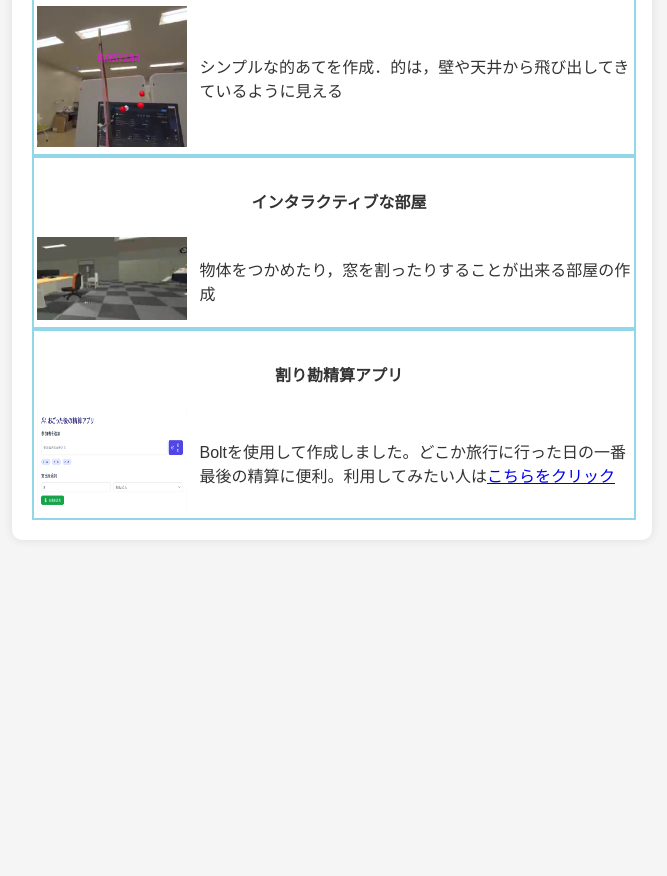
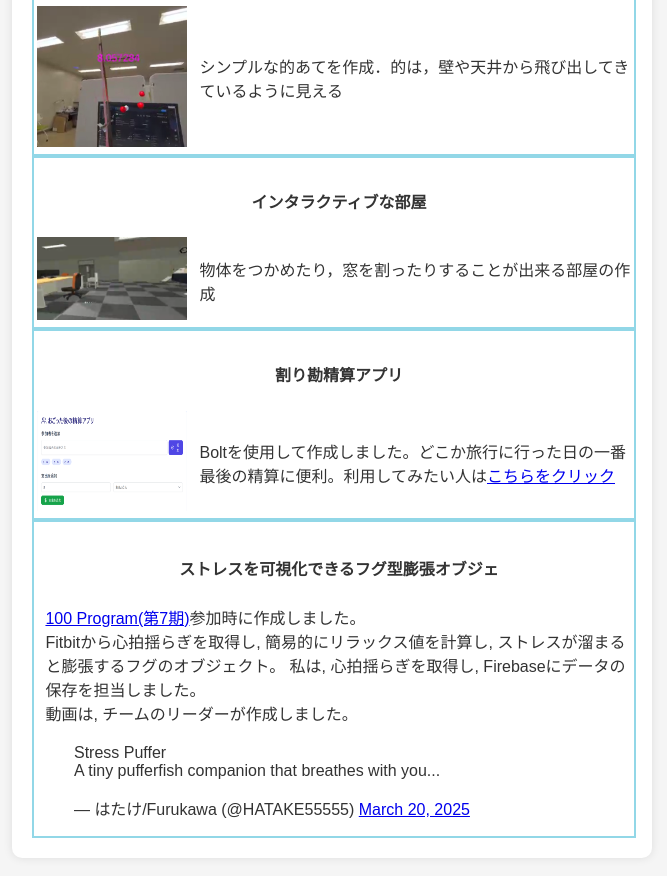
Before and after one commit to hhyytt0126/MyWeb, a plain HTML site: page Make/make.html in a window 1280 px wide. Shown: the part 977-1853 px from the top of the page, without its empty margins (308-975 px from the left). Before the commit the page ends 1567 px from the top, so only its background shows below. Drawn offline with Linux system fonts and the light colour scheme.

Commit message:
fourth commit

```diff
--- a/Make/make.html
+++ b/Make/make.html
@@ -79,6 +79,31 @@
                 </tr>
             </table>
           </div>
+
+          <div class="works">
+            <table>
+              <tr>
+                <td colspan="3"><h4 class="make-title">ストレスを可視化できるフグ型膨張オブジェ</h4></td>
+              </tr>
+              <tr>
+                <td>&nbsp;</td>
+                <td>
+                  <a href="https://100program.jp/">100 Program(第7期)</a>参加時に作成しました。<br>
+                  Fitbitから心拍揺らぎを取得し, 簡易的にリラックス値を計算し, ストレスが溜まると膨張するフグのオブジェクト。
+                  私は, 心拍揺らぎを取得し, Firebaseにデータの保存を担当しました。<br>
+                  動画は, チームのリーダーが作成しました。
+                </td>
+              </tr>
+
+            </table>
+            <blockquote class="twitter-tweet" data-media-max-width="590">
+              <p lang="en" dir="ltr">Stress Puffer<br>A tiny pufferfish companion that breathes with you...</p>
+              &mdash; はたけ/Furukawa (@HATAKE55555)
+              <a href="https://twitter.com/HATAKE55555/status/1902513960198492348">March 20, 2025</a>
+            </blockquote>
+            <script async src="https://platform.twitter.com/widgets.js" charset="utf-8"></script>
+          </div>
+
     </div>
 
     </script>
```
